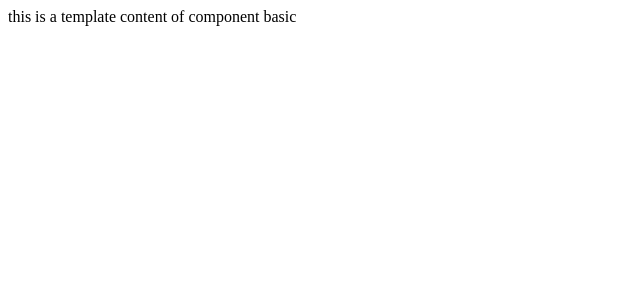
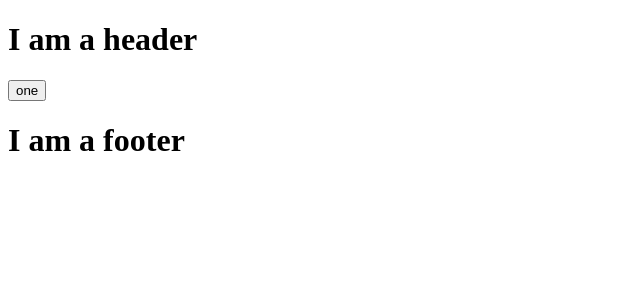
Before and after one commit to fancn21th/0_101_Ng_Directives, an Angular app: page / in a window 1280 px wide. Shown: the top 300 px of the page, without its empty margins (0-640 px from the left). Built offline with nearby package versions, Linux system fonts and the light colour scheme.

Commit message:
app-template-storage test out only

```diff
--- a/src/app/app.component.html
+++ b/src/app/app.component.html
@@ -2,14 +2,15 @@
 <app-home first></app-home>
 <h1 first>Hello World</h1>
 <app-home [track]="'I am clicked'" [second]="'hello message!'"></app-home>
-<button online>Random Button</button> -->
+<button online>Random Button</button>
 <app-basic></app-basic>
-<!-- <app-another-template-comp></app-another-template-comp>
+<app-another-template-comp></app-another-template-comp>
 <h1 *three>this is a structural directive</h1>
 <h1 four>this is a normal directive</h1>
 <h1 *five="let message">
   this is a structural directive with input of {{ message }}
 </h1>
-<h1 *six="let message; from: messages">{{ message }}</h1>
+<h1 *six="let message; from: messages">{{ message }}</h1>-->
+<!-- template definition -->
 <app-template-storage></app-template-storage>
-<button *surround>one</button> -->
+<button *surround>one</button>
```
